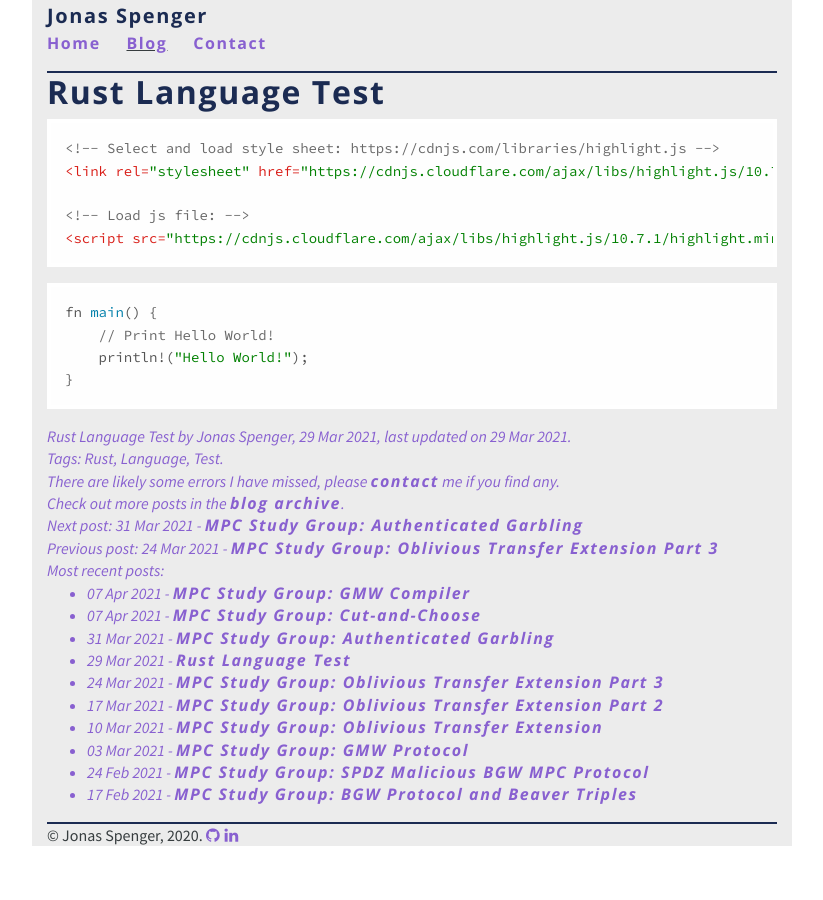
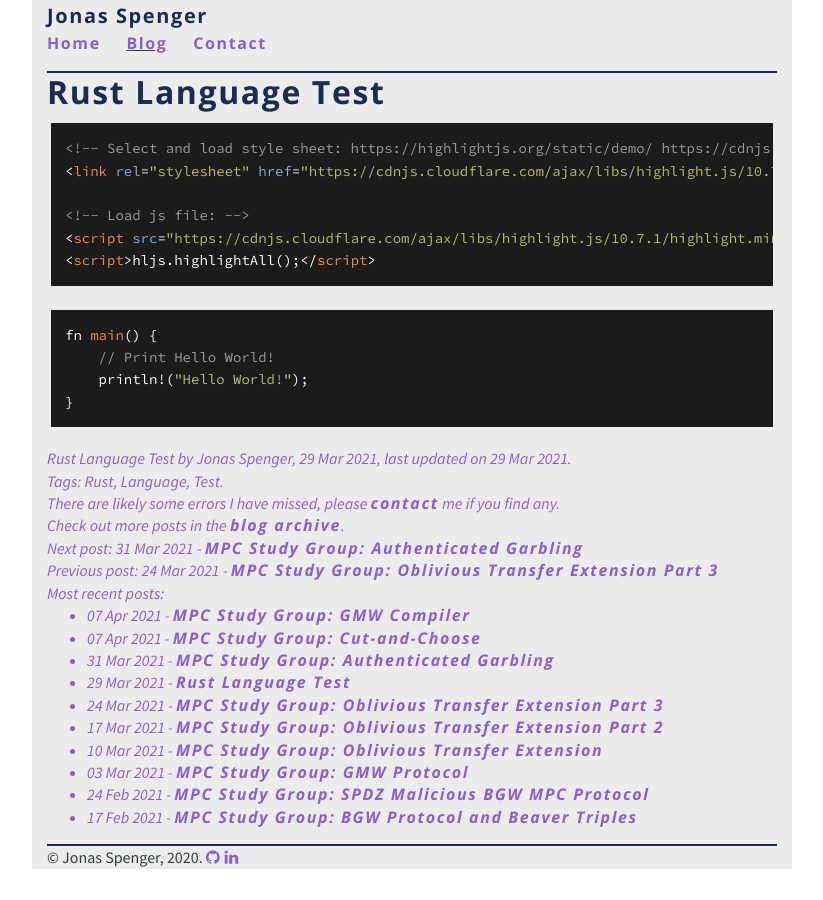
Before and after one commit to jspenger/jspenger.github.io, a Jekyll site: the page built from _posts/2021-03-29-rust-language-test.md, in a window 1280 px wide. Shown: the whole page, without its empty margins (228-1051 px from the left). Built offline with Jekyll 4.4.1, drawn with Linux system fonts in a browser that asks for light colours; nearby versions of some CDN libraries.

Commit message:
styles update

````diff
--- a/_posts/2021-03-29-rust-language-test.md
+++ b/_posts/2021-03-29-rust-language-test.md
@@ -6,8 +6,8 @@ tags: Rust Language Test
 lastupdatedon: 2021-03-29
 ---
 
-<!-- Select and load style sheet: https://cdnjs.com/libraries/highlight.js -->
-<link rel="stylesheet" href="https://cdnjs.cloudflare.com/ajax/libs/highlight.js/10.7.1/styles/a11y-light.min.css" integrity="sha512-PW96n2amVglidqEDLPUdjJ0zByhT20poSqWJYZRutR6CP2QH58k96WmorqNnC4QXnosNeqMJM8FR/93isIifDQ==" crossorigin="anonymous" />
+<!-- Select and load style sheet: https://highlightjs.org/static/demo/ https://cdnjs.com/libraries/highlight.js -->
+<link rel="stylesheet" href="https://cdnjs.cloudflare.com/ajax/libs/highlight.js/10.7.2/styles/stackoverflow-dark.min.css" integrity="sha512-9F4w40pQJloG92QgszKGVFODKAkZ70xtcDe2IPcVELXMmkxkojfL6jcP6XSf1NTf4yVc3K0T9h/0gPp8bVIn6w==" crossorigin="anonymous" />
 
 <!-- Load js file: -->
 <script src="https://cdnjs.cloudflare.com/ajax/libs/highlight.js/10.7.1/highlight.min.js" integrity="sha512-d00ajEME7cZhepRqSIVsQVGDJBdZlfHyQLNC6tZXYKTG7iwcF8nhlFuppanz8hYgXr8VvlfKh4gLC25ud3c90A==" crossorigin="anonymous"></script>
@@ -16,11 +16,12 @@ lastupdatedon: 2021-03-29
 # Rust Language Test
 
 ```html
-<!-- Select and load style sheet: https://cdnjs.com/libraries/highlight.js -->
-<link rel="stylesheet" href="https://cdnjs.cloudflare.com/ajax/libs/highlight.js/10.7.1/styles/a11y-light.min.css" integrity="sha512-PW96n2amVglidqEDLPUdjJ0zByhT20poSqWJYZRutR6CP2QH58k96WmorqNnC4QXnosNeqMJM8FR/93isIifDQ==" crossorigin="anonymous" />
+<!-- Select and load style sheet: https://highlightjs.org/static/demo/ https://cdnjs.com/libraries/highlight.js -->
+<link rel="stylesheet" href="https://cdnjs.cloudflare.com/ajax/libs/highlight.js/10.7.2/styles/stackoverflow-dark.min.css" integrity="sha512-9F4w40pQJloG92QgszKGVFODKAkZ70xtcDe2IPcVELXMmkxkojfL6jcP6XSf1NTf4yVc3K0T9h/0gPp8bVIn6w==" crossorigin="anonymous" />
 
 <!-- Load js file: -->
 <script src="https://cdnjs.cloudflare.com/ajax/libs/highlight.js/10.7.1/highlight.min.js" integrity="sha512-d00ajEME7cZhepRqSIVsQVGDJBdZlfHyQLNC6tZXYKTG7iwcF8nhlFuppanz8hYgXr8VvlfKh4gLC25ud3c90A==" crossorigin="anonymous"></script>
+<script>hljs.highlightAll();</script>
 ```
 
 ```rust
--- a/css/main.css
+++ b/css/main.css
@@ -74,7 +74,7 @@ code {
 }
 
 pre.highlight {
-  background-color: white;
+  /* background-color: white; */
   padding: 0.25rem;
 }
 
````
